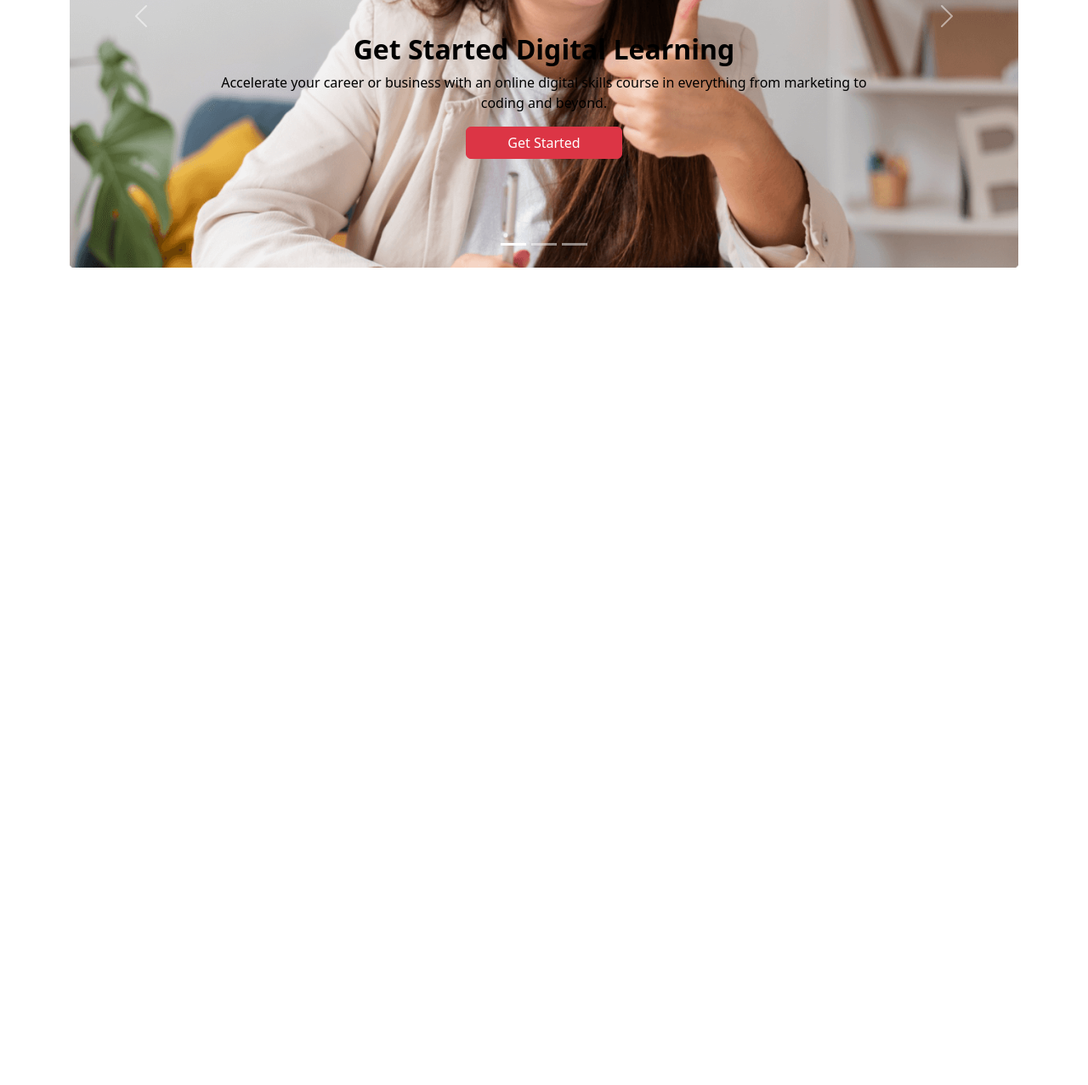
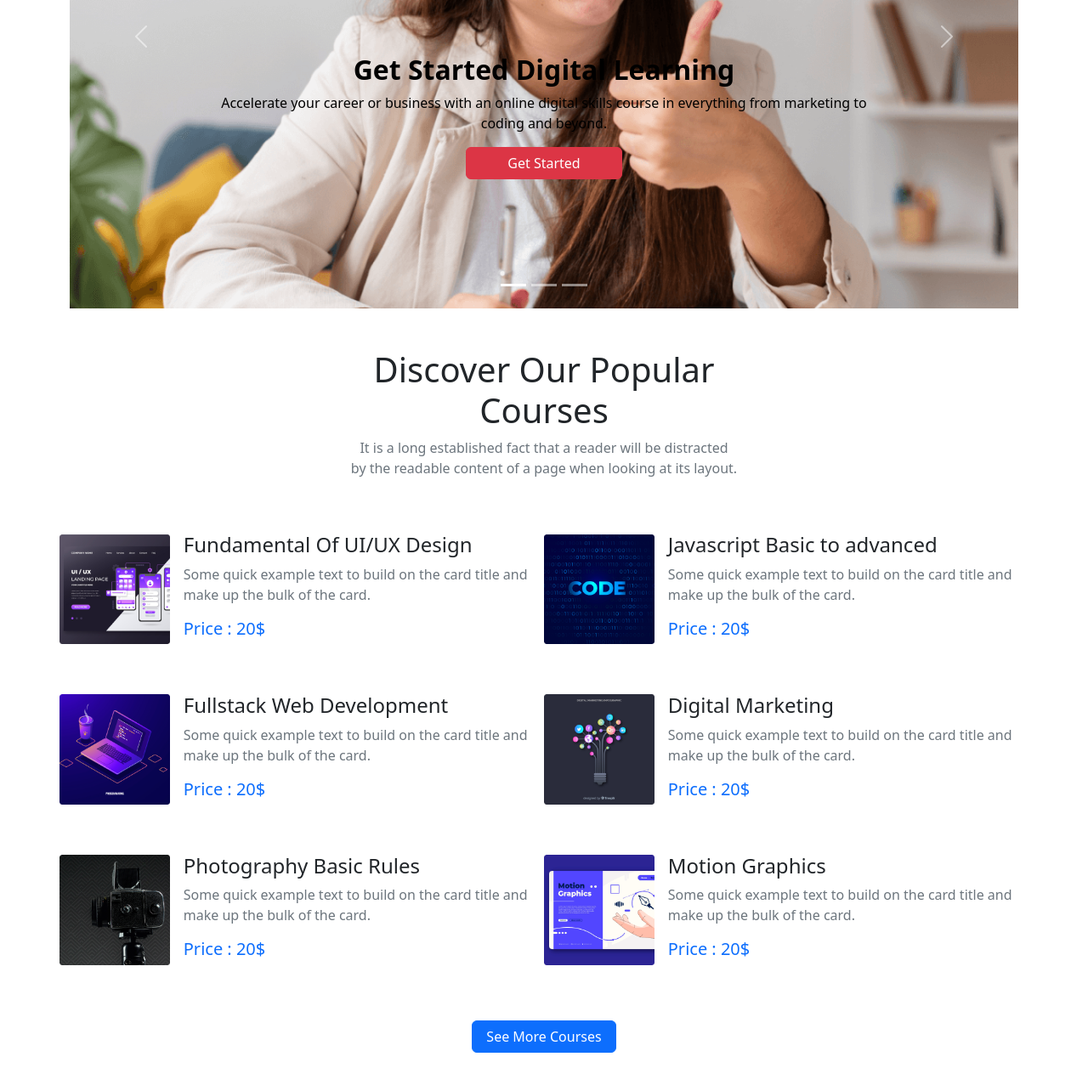
Before and after one commit to bossnoyon00/Bdtech-website, a plain HTML site: page index.html in a window 1280 px wide. Shown: the part 357-1634 px from the top of the page at 85% size. Before the commit the page ends 800 px from the top, so only its background shows below. Drawn offline with nearby package versions, Linux system fonts and the light colour scheme.

Commit message:
Courses added

```diff
--- /dev/null
+++ b/css/style.css
@@ -0,0 +1,15 @@
+.shadow {
+    content: ;
+    width: 100%;
+    height: 100%;
+    position: absolute;
+    left: 0;
+    right: 0;
+    background-color: black;
+    opacity: 4;
+}
+
+.carousel-item img {
+    height: 80vh;
+    object-fit: cover;
+}
--- a/index.html
+++ b/index.html
@@ -6,6 +6,7 @@
     <meta http-equiv="X-UA-Compatible" content="IE=edge">
     <meta name="viewport" content="width=device-width, initial-scale=1.0">
     <link rel="stylesheet" href="https://cdn.jsdelivr.net/npm/bootstrap@5.2.0/dist/css/bootstrap.min.css">
+    <link rel="stylesheet" href="css/style.css">
     <title>Bdtech Website</title>
 </head>
 
@@ -14,7 +15,7 @@
         <!-- navbar start -->
         <section class="container">
             <nav class="navbar navbar-expand-lg bg-light">
-                <div class="container-fluid">
+                <div class="container">
                     <a class="navbar-brand" href="#">Navbar</a>
                     <button class="navbar-toggler" type="button" data-bs-toggle="collapse" data-bs-target="#navbarNav"
                         aria-controls="navbarNav" aria-expanded="false" aria-label="Toggle navigation">
@@ -107,6 +108,92 @@
             </div>
         </section>
         <!-- carousel add end -->
+        <main>
+            <!-- Discover section start -->
+            <section class="container my-5">
+                <div class="text-center">
+                    <h1 class="font-weight-bold">Discover Our Popular <br> Courses</h1>
+                    <p class="text-muted">It is a long established fact that a reader will be distracted <br> by the
+                        readable content of a page when looking at its layout.</p>
+                </div>
+
+
+                <div class="row mt-5">
+                    <!-- item 1 -->
+                    <div
+                        class="col-md-12 col-lg-6 d-flex justify-content-between align-items-center flex-lg-row flex-md-row flex-column mb-4 p-0">
+                        <div class=""><img class="mw-100" src="images/course/course-1.png" alt=""></div>
+                        <div class="p-3">
+                            <h4 class="font-weight-bold">Fundamental Of UI/UX Design</h4>
+                            <p class="text-muted">Some quick example text to build on the card title and make up the
+                                bulk of the card.</p>
+                            <h5 class="text-primary">Price : 20$</h5>
+                        </div>
+                    </div>
+                    <!-- item 2 -->
+                    <div
+                        class="col-md-12 col-lg-6 d-flex justify-content-between align-items-center flex-lg-row flex-md-row flex-column mb-4 p-0">
+                        <div class=""><img class="mw-100" src="images/course/course-2.png" alt=""></div>
+                        <div class="p-3">
+                            <h4 class="font-weight-bold">Javascript Basic to advanced</h4>
+                            <p class="text-muted">Some quick example text to build on the card title and make up the
+                                bulk of the card.</p>
+                            <h5 class="text-primary">Price : 20$</h5>
+                        </div>
+                    </div>
+                    <!-- item 3 -->
+                    <div
+                        class="col-md-12 col-lg-6 d-flex justify-content-between align-items-center flex-lg-row flex-md-row flex-column mb-4 p-0">
+                        <div class=""><img class="mw-100" src="images/course/course-3.png" alt=""></div>
+                        <div class="p-3">
+                            <h4 class="font-weight-bold">Fullstack Web Development</h4>
+                            <p class="text-muted">Some quick example text to build on the card title and make up the
+                                bulk of the card.</p>
+                            <h5 class="text-primary">Price : 20$</h5>
+                        </div>
+                    </div>
+                    <!-- item 4 -->
+                    <div
+                        class="col-md-12 col-lg-6 d-flex justify-content-between align-items-center flex-lg-row flex-md-row flex-column mb-4 p-0">
+                        <div class=""><img class="mw-100" src="images/course/course-4.png" alt=""></div>
+                        <div class="p-3">
+                            <h4 class="font-weight-bold">Digital Marketing</h4>
+                            <p class="text-muted">Some quick example text to build on the card title and make up the
+                                bulk of the card.</p>
+                            <h5 class="text-primary">Price : 20$</h5>
+                        </div>
+                    </div>
+                    <!-- item 5 -->
+                    <div
+                        class="col-md-12 col-lg-6 d-flex justify-content-between align-items-center flex-lg-row flex-md-row flex-column mb-4 p-0">
+                        <div class=""><img class="mw-100" src="images/course/course-5.png" alt=""></div>
+                        <div class="p-3">
+                            <h4 class="font-weight-bold">Photography Basic Rules</h4>
+                            <p class="text-muted">Some quick example text to build on the card title and make up the
+                                bulk of the card.</p>
+                            <h5 class="text-primary">Price : 20$</h5>
+                        </div>
+                    </div>
+                    <!-- item 6 -->
+                    <div
+                        class="col-md-12 col-lg-6 d-flex justify-content-between align-items-center flex-lg-row flex-md-row flex-column mb-4 p-0">
+                        <div class=""><img class="mw-100" src="images/course/course-6.png" alt=""></div>
+                        <div class="p-3">
+                            <h4 class="font-weight-bold">Motion Graphics</h4>
+                            <p class="text-muted">Some quick example text to build on the card title and make up the
+                                bulk of the card.</p>
+                            <h5 class="text-primary">Price : 20$</h5>
+                        </div>
+                    </div>
+                    <div class="text-center">
+                        <button class="btn btn-primary px-3 my-4" type="button">See More Courses</button>
+                    </div>
+                </div>
+                </div>
+
+
+            </section>
+            <!-- Discover section end -->
     </header>
     <script src="https://cdn.jsdelivr.net/npm/bootstrap@5.2.0/dist/js/bootstrap.bundle.min.js"></script>
 </body>
```
